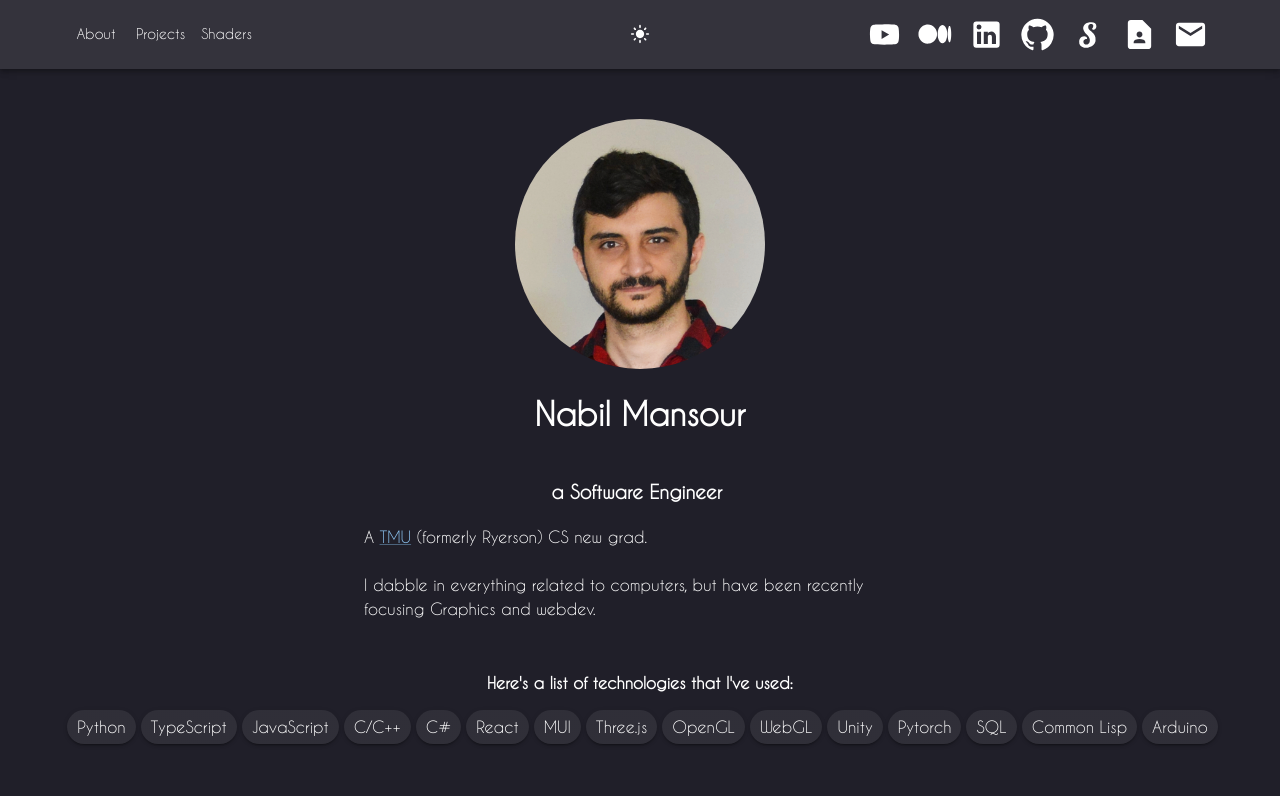
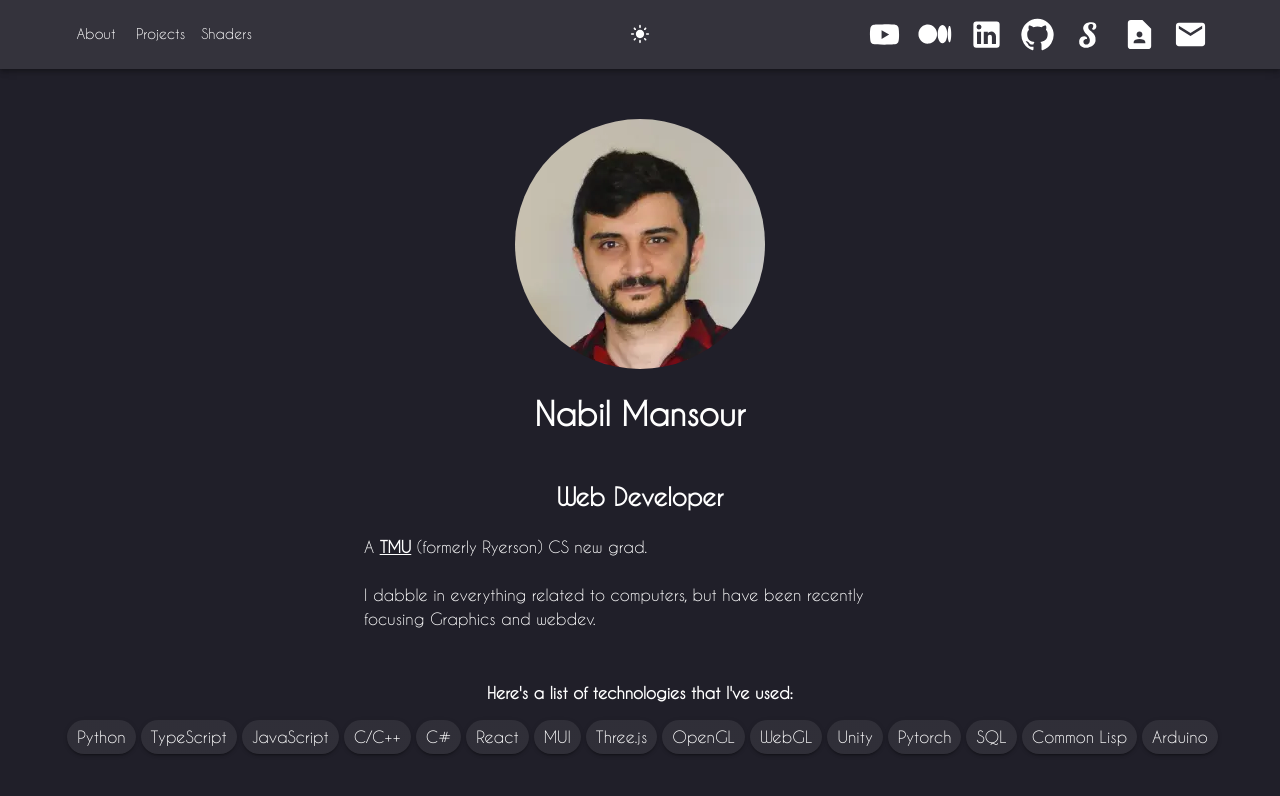
Before and after one commit to NabilNYMansour/Personal-website, a React (Create React App) app: page / in a window 1280 px wide. Shown: the top 796 px of the page. Built offline with nearby package versions, Linux system fonts and the light colour scheme.

Commit message:
improved performance

```diff
--- a/src/components/professionTyping.tsx
+++ b/src/components/professionTyping.tsx
@@ -1,80 +1,24 @@
 import { useEffect, useState } from 'react';
 
-const ProfessionTyping = () => {
-    const [showCursor, setShowCursor] = useState<boolean>(true);
-    const [currentPos, setCurrentPos] = useState<number>(0);
-    const [deleteProfession, setDeleteProfession] = useState<boolean>(false);
-    const [profession, setProfession] = useState<string>("");
-    const [currentProfession, setCurrentProfession] = useState<number>(0);
+const ProfessionTyping = ({ professions }: { professions: string[] }) => {
+    const [index, setIndex] = useState<number>(0);
+    const [refreash, setRefreash] = useState<boolean>(false);
 
-    // Type
-    useEffect(() => {
-        if (currentPos < profession.length && !deleteProfession) {
-            const intervalID = setTimeout(() => {
-                setCurrentPos(currentPos + 1);
-            }, 150);
-            return () => clearInterval(intervalID);
-        }
-    }, [currentPos, profession, deleteProfession]);
-
-    // Reached end
     useEffect(() => {
         const intervalID = setTimeout(() => {
-            if (currentPos === profession.length) {
-                setDeleteProfession(true);
-            }
+            setIndex((index + 1) % professions.length);
         }, 3000);
         return () => clearInterval(intervalID);
-    }, [currentPos, profession]);
-
-    // Delete
-    useEffect(() => {
-        const intervalID = setTimeout(() => {
-            if (currentPos > 1 && deleteProfession) {
-                setCurrentPos(currentPos - 1);
-            }
-            if (currentPos <= 1) {
-                setDeleteProfession(false);
-                switch (currentProfession) {
-                    case 0:
-                        setProfession("a Graphics Programmer");
-                        setCurrentProfession(1);
-                        break;
-                    case 1:
-                        setProfession("a Web Developer");
-                        setCurrentProfession(2);
-                        break;
-                    case 2:
-                        setProfession("a Software Engineer");
-                        setCurrentProfession(0);
-                        break;
-                    default:
-                        break;
-                }
-            }
-        }, 150);
-        return () => clearInterval(intervalID);
-    }, [currentPos, currentProfession, deleteProfession, profession]);
-
-    // Cursor
-    useEffect(() => {
-        const intervalID = setTimeout(() => {
-            setShowCursor(!showCursor);
-        }, 750);
-        return () => clearInterval(intervalID);
-    }, [showCursor]);
+    }, [index]);
 
     return (
-        <>
-            {profession.slice(0, currentPos)}
-            {profession.length !== currentPos ? (
-                <span>|</span>
-            ) : showCursor ? (
-                <span>|</span>
-            ) : (
-                <span>&nbsp;</span>
-            )}
-        </>
+        <div>
+            {professions.map((profession, i) => {
+                if (i === index) {
+                    return <div key={i} className='slide-up'>{profession}</div>;
+                }
+            })}
+        </div>
     );
 };
 
--- a/src/index.css
+++ b/src/index.css
@@ -36,3 +36,27 @@ code {
 ::-webkit-scrollbar-thumb:hover {
   background-color: #555;
 }
+
+@keyframes slideUp {
+  0% {
+    transform: translateY(25%);
+    opacity: 0;
+  }
+  50% {
+    transform: translateY(-5%);
+    opacity: 0.5;
+  }
+  100% {
+    transform: translateY(0);
+    opacity: 1;
+  }
+}
+
+.slide-up {
+  animation: slideUp 0.5s ease-in-out;
+}
+
+a {
+  font-weight: bold;
+  color: var(--link-color);
+}
--- a/src/pages/about.tsx
+++ b/src/pages/about.tsx
@@ -33,15 +33,15 @@ export const About = () => {
         onLoad={() => setLoadingImg(false)}
       />
       <h1>Nabil Mansour</h1>
-      <h3>
-        <ProfessionTyping />
-      </h3>
+      <h2>
+        <ProfessionTyping professions={["Software Engineer", "Web Developer", "Graphics Programmer", "Content Creator"]} />
+      </h2>
       <Container maxWidth="sm">
         <div>
           A {" "}
-          <Link href="https://www.torontomu.ca" target="_blank" rel="noreferrer">
+          <a href="https://www.torontomu.ca" target="_blank" rel="noreferrer">
             TMU
-          </Link>{" "}
+          </a>{" "}
           (formerly Ryerson) CS new grad.
         </div>
         <br />
```
Also changed, not shown: public/images/nabil.webp, 1 other file (tests, documents, lock files or other folders).
